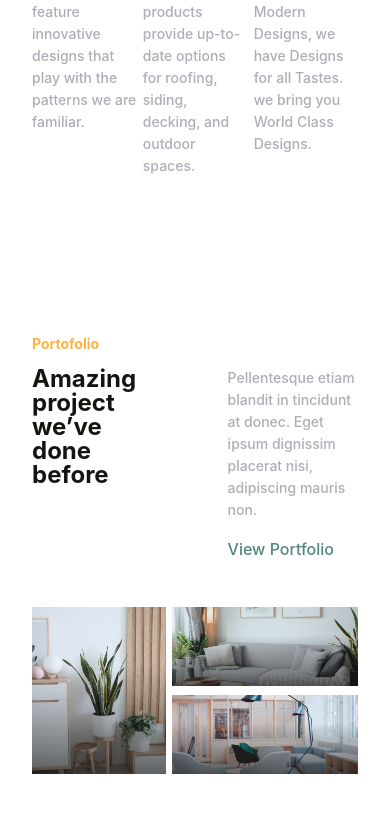
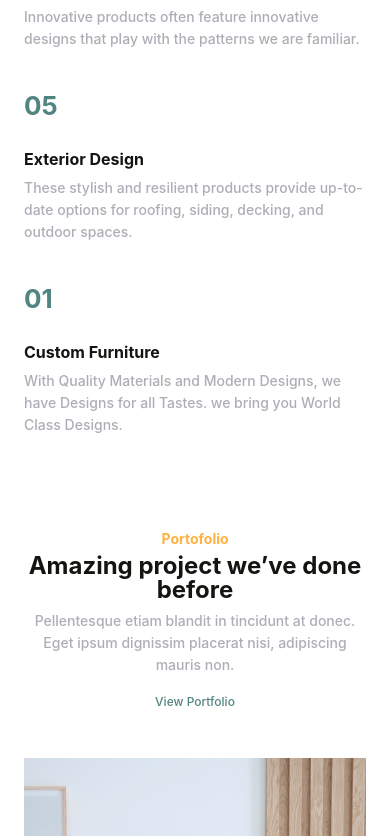
Before and after one commit to allen760128/side-project-furniture, a Next.js app: page /service in a window 390 px wide. Shown: the part 1164-2000 px from the top of the page. Built offline with nearby package versions, Linux system fonts and the light colour scheme.

Commit message:
20220814 update service rwd

```diff
--- a/package.json
+++ b/package.json
@@ -12,6 +12,7 @@
     "@emotion/react": "^11.9.3",
     "@emotion/styled": "^11.9.3",
     "@mui/material": "^5.9.2",
+    "axios": "^0.27.2",
     "next": "12.2.3",
     "react": "18.2.0",
     "react-dom": "18.2.0",
--- a/styles/service.module.css
+++ b/styles/service.module.css
@@ -101,7 +101,34 @@
 
 .portfolio .pic .left {
     display: block;
+    position: relative;
     width: 41%;
+}
+
+.portfolio .pic .left .cont,
+.portfolio .pic .right .top .cont,
+.portfolio .pic .right .bot .cont {
+    position: absolute;
+    bottom: 2rem;
+    left: 1rem;
+}
+
+.portfolio .pic .left .cont>h3,
+.portfolio .pic .left .cont>p,
+.portfolio .pic .left .cont>a,
+.portfolio .pic .right .top .cont>h3,
+.portfolio .pic .right .top .cont>p,
+.portfolio .pic .right .top .cont>a,
+.portfolio .pic .right .bot .cont>h3,
+.portfolio .pic .right .bot .cont>p,
+.portfolio .pic .right .bot .cont>a {
+    color: #fff;
+}
+
+.portfolio .pic .left .cont>p,
+.portfolio .pic .right .top .cont>p,
+.portfolio .pic .right .bot .cont>p {
+    padding: 10px 0;
 }
 
 .portfolio .pic .right {
@@ -113,14 +140,15 @@
 
 .portfolio .pic .right .top {
     display: block;
+    position: relative;
     width: 100%;
 }
 
 .portfolio .pic .right .bot {
     display: block;
+    position: relative;
     width: 100%;
 }
-
 
 /* ---------------------work------------------- */
 
@@ -147,3 +175,151 @@
 .work>a:hover {
     background-color: #3c6966;
 }
+
+
+
+
+@media(max-width:992px) {
+
+    /* ---------------------banner------------------- */
+
+    .banner .title>p .rwBr {
+        display: none;
+    }
+
+    /* ---------------------list------------------- */
+
+    .list .listUl>li {
+        width: 49%;
+    }
+
+
+}
+
+
+
+
+@media(max-width:768px) {
+    .wrap {
+        max-width: 1400px;
+        padding: 0 1.5rem;
+    }
+
+    /* ---------------------banner------------------- */
+
+    .banner .title {
+        padding: 3rem 0 2rem 0;
+    }
+
+    .banner .title>h1 {
+        padding-bottom: 1rem;
+    }
+
+    .banner .title>p>br {
+        display: none;
+    }
+
+    .banner .title .rwBr {
+        display: block;
+    }
+
+
+    /* ---------------------list------------------- */
+
+    .list {
+        padding-top: 2rem;
+        padding-bottom: 2rem;
+    }
+
+    .list .listUl {
+        gap: unset;
+    }
+
+    .list .listUl>li {
+        width: 100%;
+    }
+
+
+    /* ---------------------portfolio------------------- */
+
+    .portfolio {
+        padding-top: 2rem;
+        padding-bottom: 2rem;
+    }
+
+    .portfolio .title {
+        justify-content: center;
+        text-align: center;
+    }
+
+    .portfolio .title>h5 {
+        padding-bottom: 0.5rem;
+    }
+
+    .portfolio .title .left {
+        width: 100%;
+    }
+
+    .portfolio .title .left>h2 {
+        padding-bottom: 0.5rem;
+    }
+
+    .portfolio .title .right {
+        width: 100%;
+    }
+
+    .portfolio .title .right>p {
+        padding-bottom: 20px;
+    }
+
+    .portfolio .title .right>a {
+        font-size: 12px;
+    }
+
+    .portfolio .pic {
+        display: flex;
+        flex-wrap: wrap;
+        justify-content: center;
+        gap: 1rem;
+    }
+
+    .portfolio .pic .left {
+        width: 100%;
+    }
+
+    .portfolio .pic .left .cont,
+    .portfolio .pic .right .top .cont,
+    .portfolio .pic .right .bot .cont {
+        bottom: 0.5rem;
+        left: 0.5rem;
+    }
+
+    .portfolio .pic .left .cont>p,
+    .portfolio .pic .right .top .cont>p,
+    .portfolio .pic .right .bot .cont>p {
+        padding: 5px 0;
+    }
+
+    .portfolio .pic .right {
+        width: 100%;
+        gap: 1rem;
+    }
+
+    /* ---------------------work------------------- */
+
+    .work {
+        padding-top: 1rem;
+        padding-bottom: 3rem;
+        display: flex;
+        justify-content: space-between;
+    }
+
+    .work>a {
+        font-size: 14px;
+        width: 120px;
+        height: 40px;
+        line-height: 40px;
+    }
+
+
+}
```
Also changed, not shown: pages/service/index.js (+32 -1 lines), 1 other file (tests, documents, lock files or other folders).
